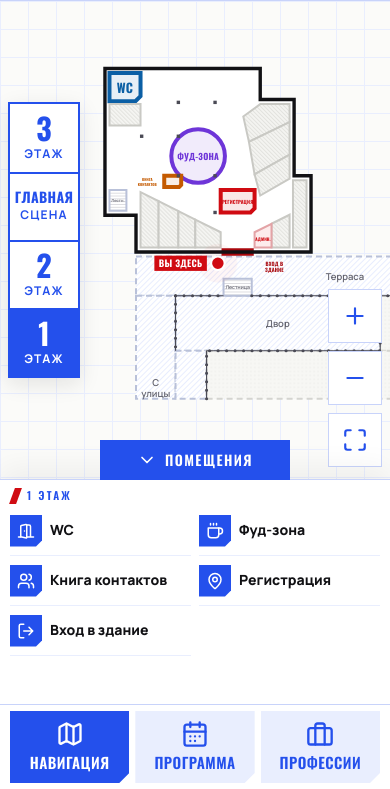
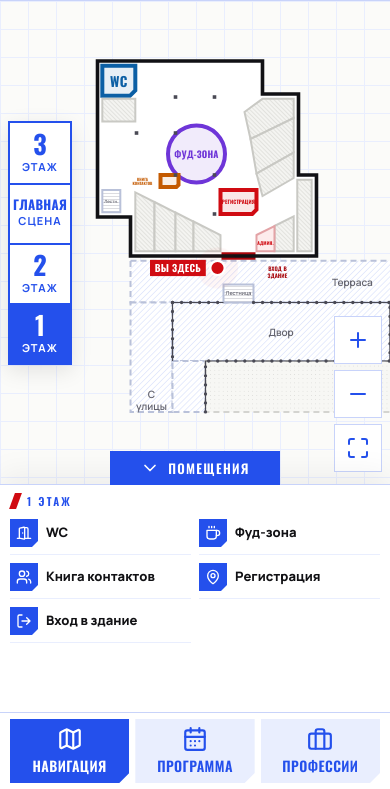
Before and after one commit to Denis-Kharchenko/forum-navigation, a plain HTML site: page index.html in a window 390 px wide. Shown: the part 55-844 px from the top of the page. Drawn offline with Linux system fonts and the light colour scheme.

Commit message:
Откат: «Телефон: кнопки крупнее»
This reverts commit 4ebf977.

Co-Authored-By: Claude Opus 5.5 <noreply@anthropic.com>

```diff
--- a/assets/app.css
+++ b/assets/app.css
@@ -445,30 +445,3 @@ button { font: inherit; color: inherit; cursor: pointer; border: 0; background:
 /* на сайте текст можно выделять и копировать, и страница не «киоск» */
 body.is-web { user-select: auto; -webkit-user-select: auto; }
 .is-web .plan__svg, .is-web button { user-select: none; -webkit-user-select: none; }
-
-/* ===== Телефон: кнопки крупнее (~+15%) ===== */
-@media (max-width: 600px) {
-  .tab { min-height: 72px; font-size: 15px; }
-  .tab .ico { width: 28px; height: 28px; }
-  .floor-btn { width: 68px; height: 68px; }
-  .floor-btn b { font-size: 30px; }
-  .floor-btn span { font-size: 12px; }
-  .floor-btn b.fl-sm { font-size: 14px; }
-  .zoom { gap: 8px; }
-  .zoom button { width: 54px; height: 54px; }
-  .zoom .ico { width: 26px; height: 26px; }
-  .sb-toggle { width: 190px; height: 40px; top: -40px; font-size: 14px; }
-  .rooms li { min-height: 50px; }
-  .room-btn { grid-template-columns: 32px minmax(0, 1fr); }
-  .room-num { width: 32px; height: 32px; font-size: 15px; }
-  .room-num .ico { width: 18px; height: 18px; }
-  .room-btn b { font-size: 14px; }
-  .room-btn small { font-size: 12px; }
-  .detail__close { width: 46px; height: 46px; }
-  .btn-route { min-height: 46px; font-size: 15px; }
-  #chips .chip { min-height: 50px; font-size: 16px; padding: 0 16px; }
-  #progChips .chip--track { min-height: 50px; font-size: 14px; }
-  .btn-map { min-height: 40px; font-size: 13px; padding: 0 12px; }
-  .btn-map .ico { width: 15px; height: 15px; }
-  .timeline.is-tiny .btn-map { min-height: 32px; }
-}
```
